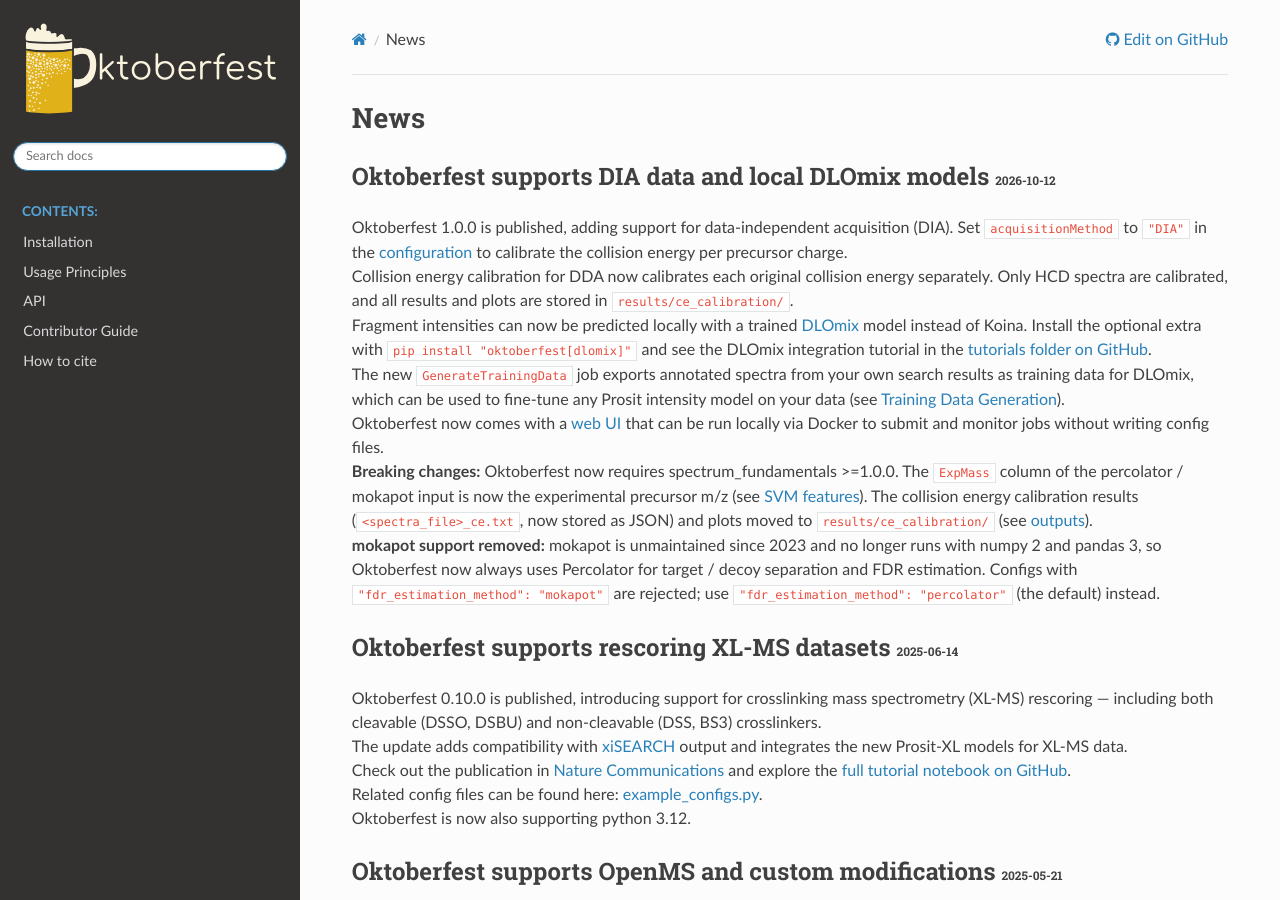
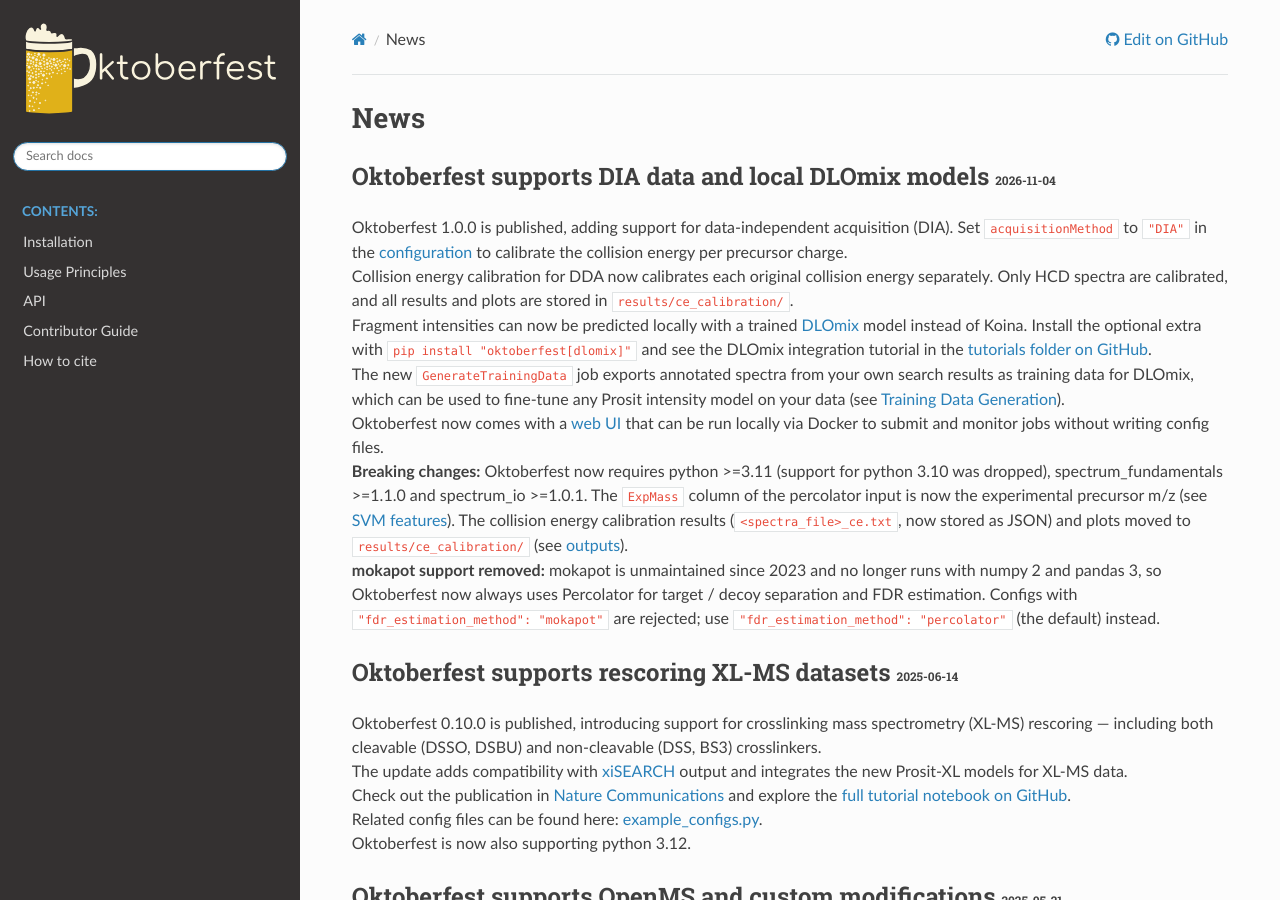
Before and after one commit to wilhelm-lab/oktoberfest, a Sphinx documentation site: the page built from docs/news.rst, in a window 1280 px wide and 900 px high. Built offline with Sphinx 7.4.7 and the Read the Docs theme 3.1.0, drawn with Linux system fonts in a browser that asks for light colours.

Commit message:
bump version to 1.0.0 and update news

```diff
--- a/docs/news.rst
+++ b/docs/news.rst
@@ -4,7 +4,7 @@
 .. role:: date
     :class: date
 
-Oktoberfest supports DIA data and local DLOmix models :date:`2026-10-12`
+Oktoberfest supports DIA data and local DLOmix models :date:`2026-11-04`
 ------------------------------------------------------------------------
 
 | Oktoberfest 1.0.0 is published, adding support for data-independent acquisition (DIA). Set ``acquisitionMethod`` to ``"DIA"`` in the `configuration <config.html>`_ to calibrate the collision energy per precursor charge.
@@ -12,7 +12,7 @@
 | Fragment intensities can now be predicted locally with a trained `DLOmix <https://github.com/wilhelm-lab/dlomix>`_ model instead of Koina. Install the optional extra with ``pip install "oktoberfest[dlomix]"`` and see the DLOmix integration tutorial in the `tutorials folder on GitHub <https://github.com/wilhelm-lab/oktoberfest/tree/development/tutorials>`_.
 | The new ``GenerateTrainingData`` job exports annotated spectra from your own search results as training data for DLOmix, which can be used to fine-tune any Prosit intensity model on your data (see `Training Data Generation <jobs.html#training-data>`_).
 | Oktoberfest now comes with a `web UI <webui.html>`_ that can be run locally via Docker to submit and monitor jobs without writing config files.
-| **Breaking changes:** Oktoberfest now requires spectrum_fundamentals >=1.0.0. The ``ExpMass`` column of the percolator / mokapot input is now the experimental precursor m/z (see `SVM features <svm_features.html>`_). The collision energy calibration results (``<spectra_file>_ce.txt``, now stored as JSON) and plots moved to ``results/ce_calibration/`` (see `outputs <outputs.html>`_).
+| **Breaking changes:** Oktoberfest now requires python >=3.11 (support for python 3.10 was dropped), spectrum_fundamentals >=1.1.0 and spectrum_io >=1.0.1. The ``ExpMass`` column of the percolator input is now the experimental precursor m/z (see `SVM features <svm_features.html>`_). The collision energy calibration results (``<spectra_file>_ce.txt``, now stored as JSON) and plots moved to ``results/ce_calibration/`` (see `outputs <outputs.html>`_).
 | **mokapot support removed:** mokapot is unmaintained since 2023 and no longer runs with numpy 2 and pandas 3, so Oktoberfest now always uses Percolator for target / decoy separation and FDR estimation. Configs with ``"fdr_estimation_method": "mokapot"`` are rejected; use ``"fdr_estimation_method": "percolator"`` (the default) instead.
 
 Oktoberfest supports rescoring XL-MS datasets :date:`2025-06-14`
--- a/pyproject.toml
+++ b/pyproject.toml
@@ -1,6 +1,6 @@
 [project]
 name = "oktoberfest"
-version = "0.11.1"
+version = "1.0.0"
 description = "Public repo oktoberfest"
 authors = [{name = "Wilhelmlab at Technical University of Munich"}]
 license = "MIT"
```
